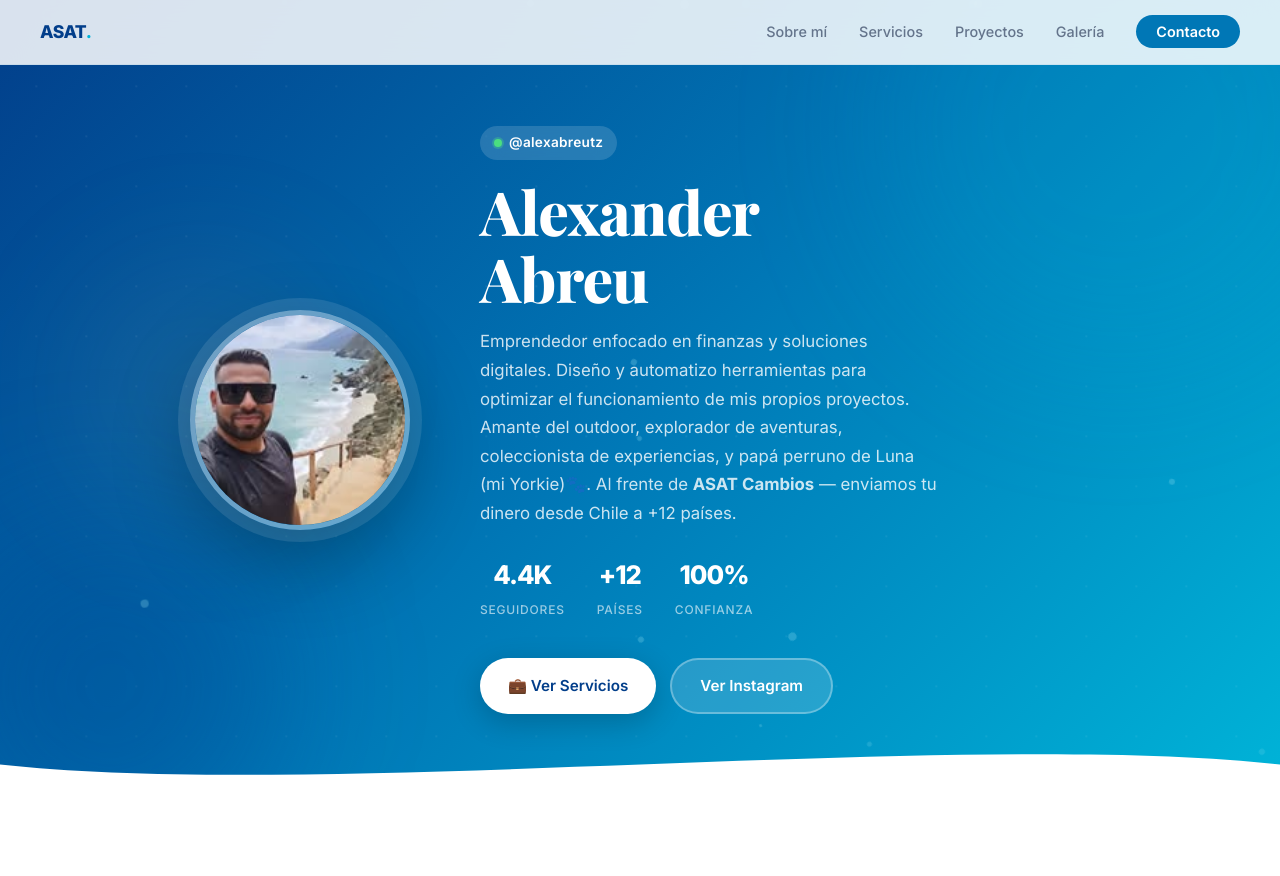
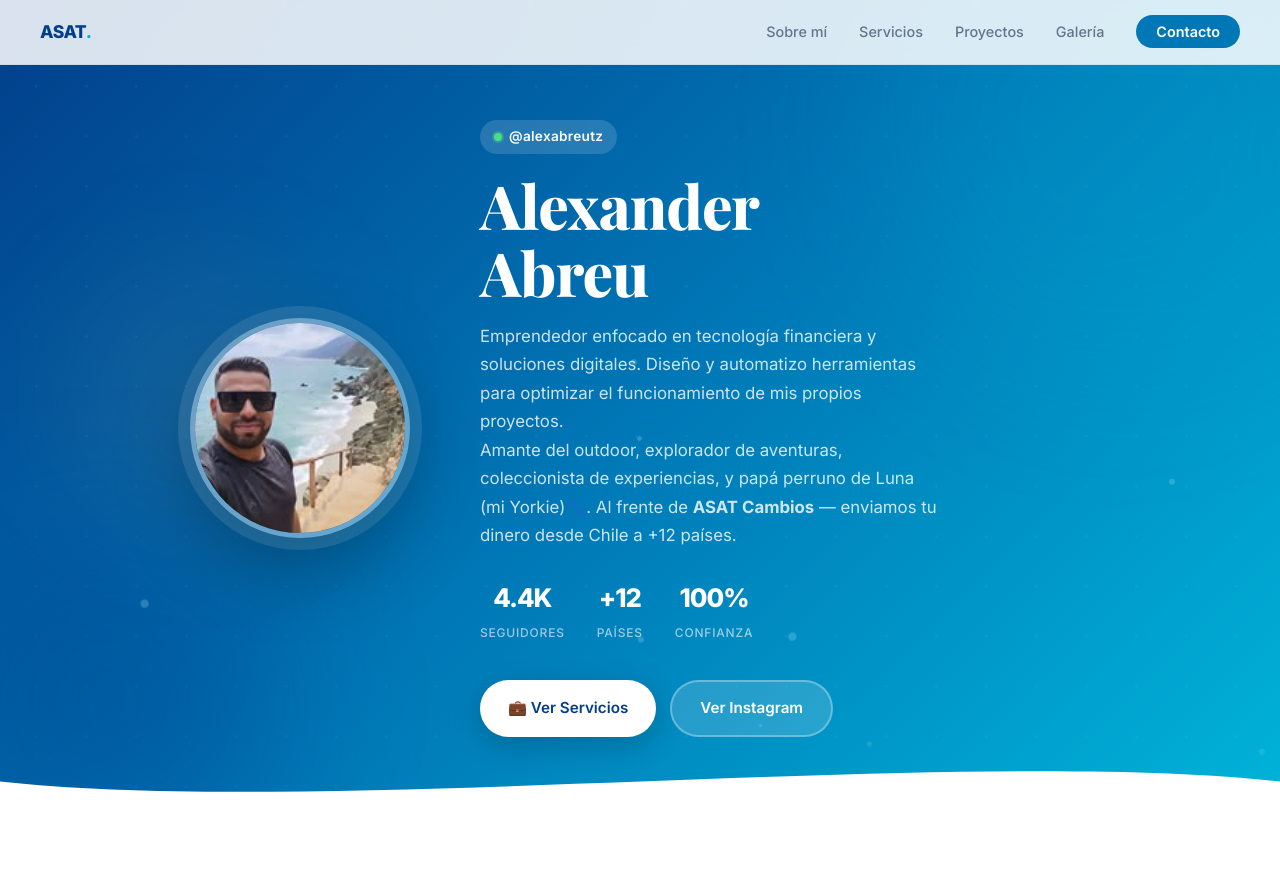
Before and after one commit to aabreu176-design/-alex-abreu-insta-a-web, a website: page index.html in a window 1280 px wide. Shown: the top 876 px of the page. Drawn offline with nearby package versions, Linux system fonts and the light colour scheme.

Commit message:
Actualizar bio: tecnologia financiera y soluciones digitales

```diff
--- a/index.html
+++ b/index.html
@@ -115,7 +115,7 @@
         <div class="hero-handle">@alexabreutz</div>
         <h1 class="hero-name">Alexander<br />Abreu</h1>
         <p class="hero-bio">
-          Emprendedor enfocado en finanzas y soluciones digitales. Diseño y automatizo herramientas para optimizar el
+          Emprendedor enfocado en tecnología financiera y soluciones digitales. Diseño y automatizo herramientas para optimizar el
           funcionamiento de mis propios proyectos.<br />
           Amante del outdoor, explorador de aventuras, coleccionista de experiencias, y papá perruno de Luna (mi
           Yorkie)🐾. Al frente de <strong>ASAT Cambios</strong> — enviamos tu dinero desde Chile a +12 países.
```
Also changed, not shown: 1 other file.
